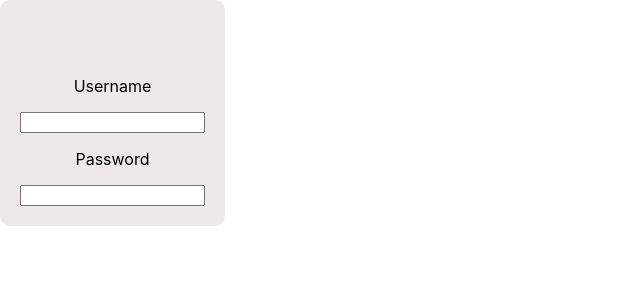
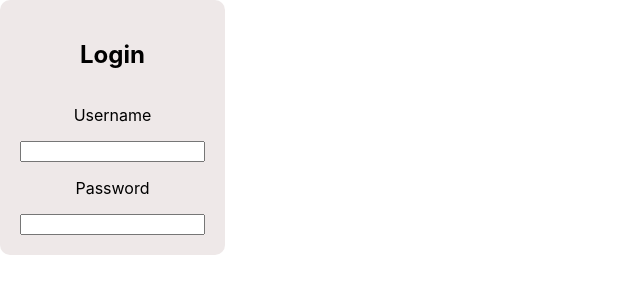
Before and after one commit to omelettech/101400761_comp3123_assignment2_reactjs, a React (Create React App) app: page /login in a window 1280 px wide. Shown: the top 300 px of the page, without its empty margins (0-640 px from the left). Built offline with nearby package versions, Linux system fonts and the light colour scheme.

Commit message:
Styling changes

```diff
--- a/src/Screens/Auth/Login.tsx
+++ b/src/Screens/Auth/Login.tsx
@@ -1,5 +1,6 @@
 import React, {useState} from "react";
 import AuthForm from "./_Form";
+import {Link} from "react-router-dom";
 
 export default function Login() {
     const [username, setUsername] = useState("")
@@ -13,9 +14,9 @@ export default function Login() {
 
     return (
         <>
-            <div>
-                <AuthForm username={username} setUsername={setUsername} password={password} setPassword={setPassword}/>
-            </div>
+                <AuthForm label={"Login"} username={username} setUsername={setUsername} password={password} setPassword={setPassword}>
+                    <p>Dont have an account? <Link to={"/register"}>Register</Link></p>
+                </AuthForm>
         </>
     )
 }
```
